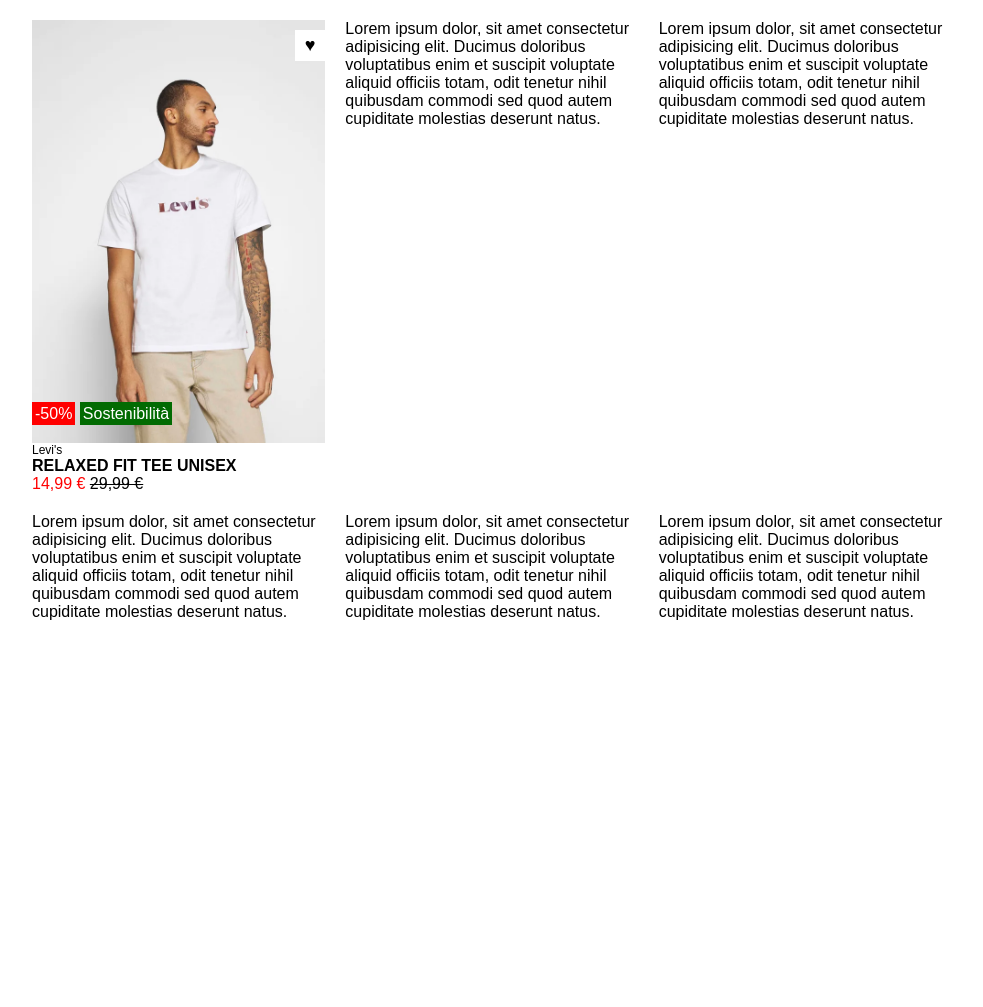
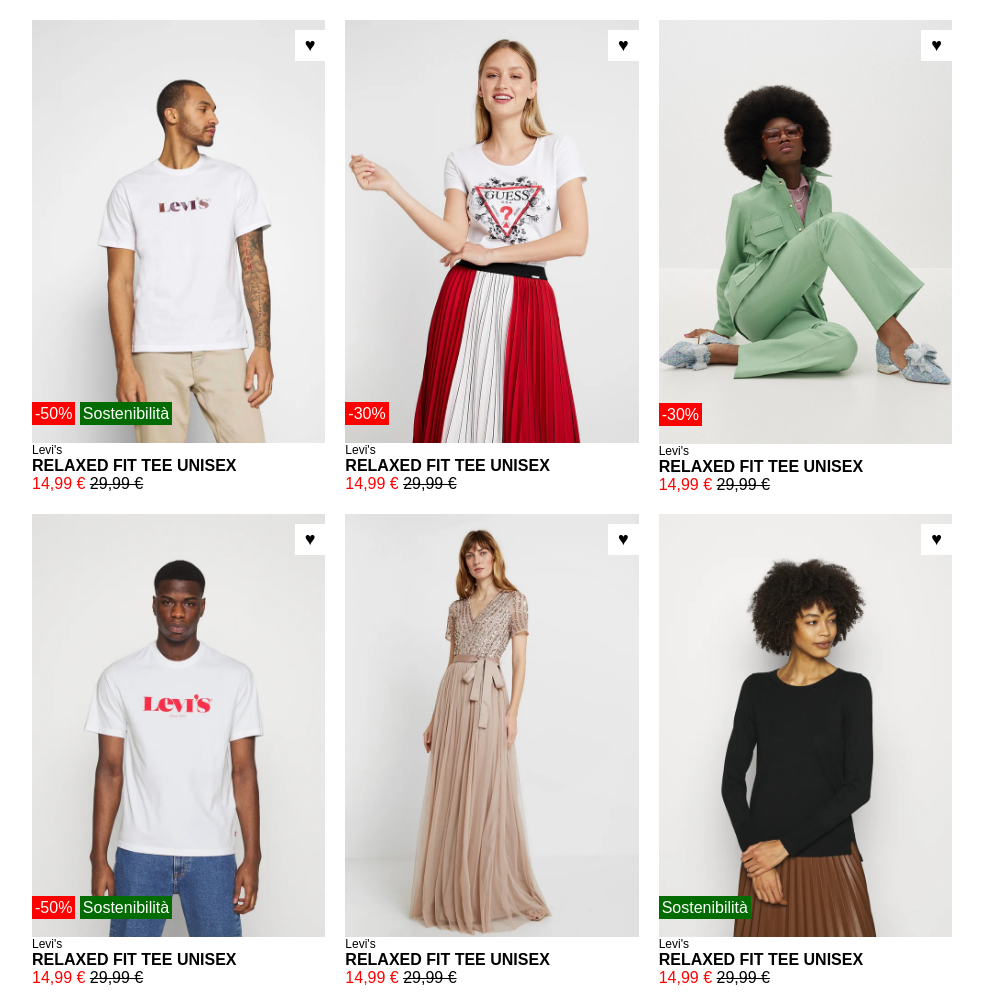
Before and after one commit to costanzazanoletti/jana60-html-css-boolando, a plain HTML site: page index.html in a window 1280 px wide. Shown: the whole page, without its empty margins (148-1131 px from the left). Before the commit the page ends 800 px from the top, so only its background shows below. Drawn offline with Linux system fonts and the light colour scheme.

Commit message:
add all cards

```diff
--- a/index.html
+++ b/index.html
@@ -32,42 +32,95 @@
         </div>
         <div class="col">
           <div class="card">
-            Lorem ipsum dolor, sit amet consectetur adipisicing elit. Ducimus
-            doloribus voluptatibus enim et suscipit voluptate aliquid officiis
-            totam, odit tenetur nihil quibusdam commodi sed quod autem
-            cupiditate molestias deserunt natus.
+            <div class="card-img">
+              <img src="img/2.webp" alt="Levi's relaxed fit tee unisex" />
+              <div class="heart">&hearts;</div>
+              <div class="badge">
+                <span class="discount">-30&percnt;</span>
+              </div>
+            </div>
+            <div class="card-text">
+              <p class="brand">Levi's</p>
+              <h4>relaxed fit tee unisex</h4>
+              <p>
+                <span class="discounted-price">14,99 &euro;</span>
+                <del>29,99 &euro;</del>
+              </p>
+            </div>
           </div>
         </div>
         <div class="col">
           <div class="card">
-            Lorem ipsum dolor, sit amet consectetur adipisicing elit. Ducimus
-            doloribus voluptatibus enim et suscipit voluptate aliquid officiis
-            totam, odit tenetur nihil quibusdam commodi sed quod autem
-            cupiditate molestias deserunt natus.
+            <div class="card-img">
+              <img src="img/3.webp" alt="Levi's relaxed fit tee unisex" />
+              <div class="heart">&hearts;</div>
+              <div class="badge">
+                <span class="discount">-30&percnt;</span>
+              </div>
+            </div>
+            <div class="card-text">
+              <p class="brand">Levi's</p>
+              <h4>relaxed fit tee unisex</h4>
+              <p>
+                <span class="discounted-price">14,99 &euro;</span>
+                <del>29,99 &euro;</del>
+              </p>
+            </div>
           </div>
         </div>
         <div class="col">
           <div class="card">
-            Lorem ipsum dolor, sit amet consectetur adipisicing elit. Ducimus
-            doloribus voluptatibus enim et suscipit voluptate aliquid officiis
-            totam, odit tenetur nihil quibusdam commodi sed quod autem
-            cupiditate molestias deserunt natus.
+            <div class="card-img">
+              <img src="img/4.webp" alt="Levi's relaxed fit tee unisex" />
+              <div class="heart">&hearts;</div>
+              <div class="badge">
+                <span class="discount">-50&percnt;</span>
+                <span class="eco">Sostenibilit&agrave;</span>
+              </div>
+            </div>
+            <div class="card-text">
+              <p class="brand">Levi's</p>
+              <h4>relaxed fit tee unisex</h4>
+              <p>
+                <span class="discounted-price">14,99 &euro;</span>
+                <del>29,99 &euro;</del>
+              </p>
+            </div>
           </div>
         </div>
         <div class="col">
           <div class="card">
-            Lorem ipsum dolor, sit amet consectetur adipisicing elit. Ducimus
-            doloribus voluptatibus enim et suscipit voluptate aliquid officiis
-            totam, odit tenetur nihil quibusdam commodi sed quod autem
-            cupiditate molestias deserunt natus.
+            <div class="card-img">
+              <img src="img/5.webp" alt="Levi's relaxed fit tee unisex" />
+              <div class="heart">&hearts;</div>
+            </div>
+            <div class="card-text">
+              <p class="brand">Levi's</p>
+              <h4>relaxed fit tee unisex</h4>
+              <p>
+                <span class="discounted-price">14,99 &euro;</span>
+                <del>29,99 &euro;</del>
+              </p>
+            </div>
           </div>
         </div>
         <div class="col">
           <div class="card">
-            Lorem ipsum dolor, sit amet consectetur adipisicing elit. Ducimus
-            doloribus voluptatibus enim et suscipit voluptate aliquid officiis
-            totam, odit tenetur nihil quibusdam commodi sed quod autem
-            cupiditate molestias deserunt natus.
+            <div class="card-img">
+              <img src="img/6.webp" alt="Levi's relaxed fit tee unisex" />
+              <div class="heart">&hearts;</div>
+              <div class="badge">
+                <span class="eco">Sostenibilit&agrave;</span>
+              </div>
+            </div>
+            <div class="card-text">
+              <p class="brand">Levi's</p>
+              <h4>relaxed fit tee unisex</h4>
+              <p>
+                <span class="discounted-price">14,99 &euro;</span>
+                <del>29,99 &euro;</del>
+              </p>
+            </div>
           </div>
         </div>
       </div>
```
